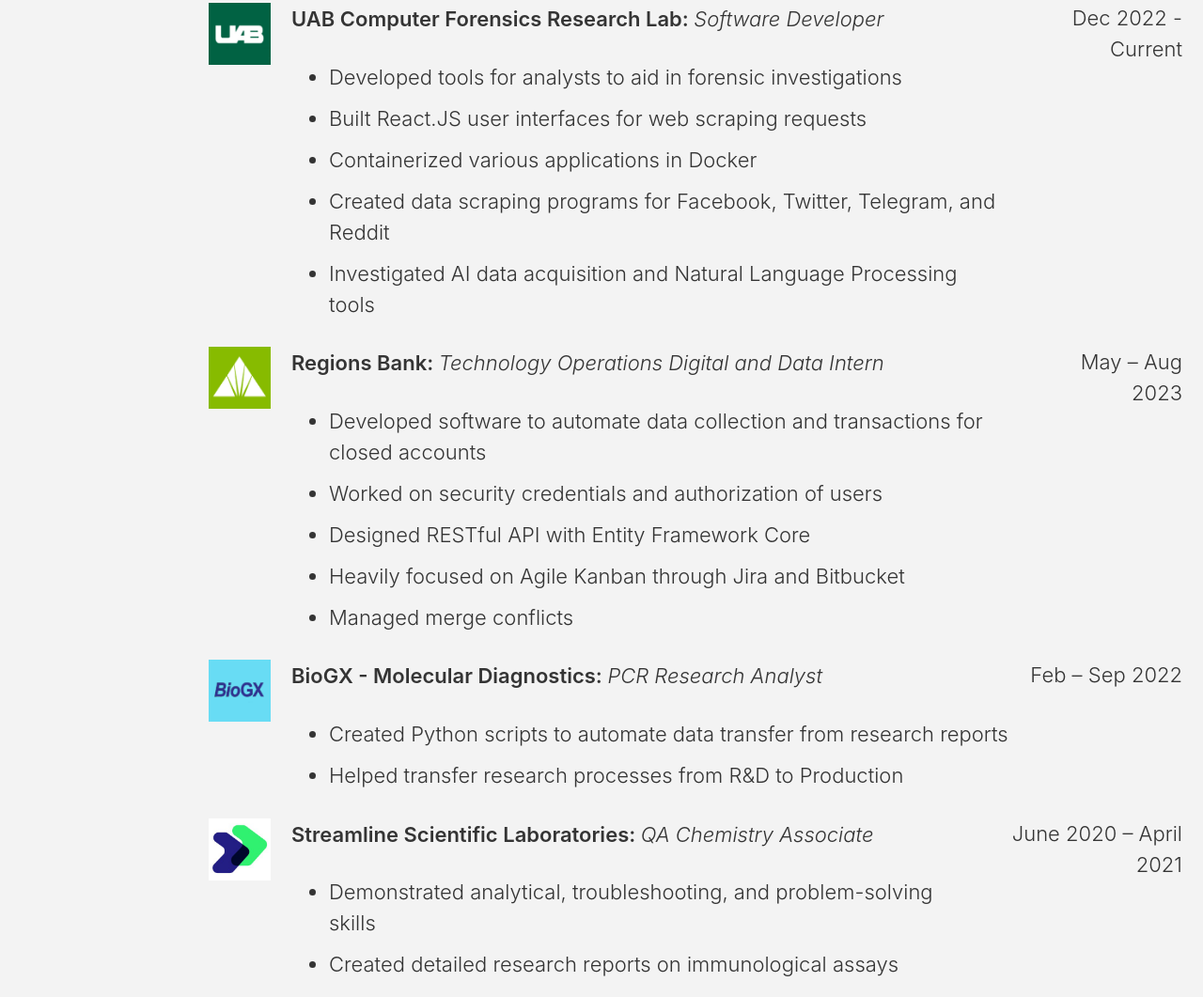
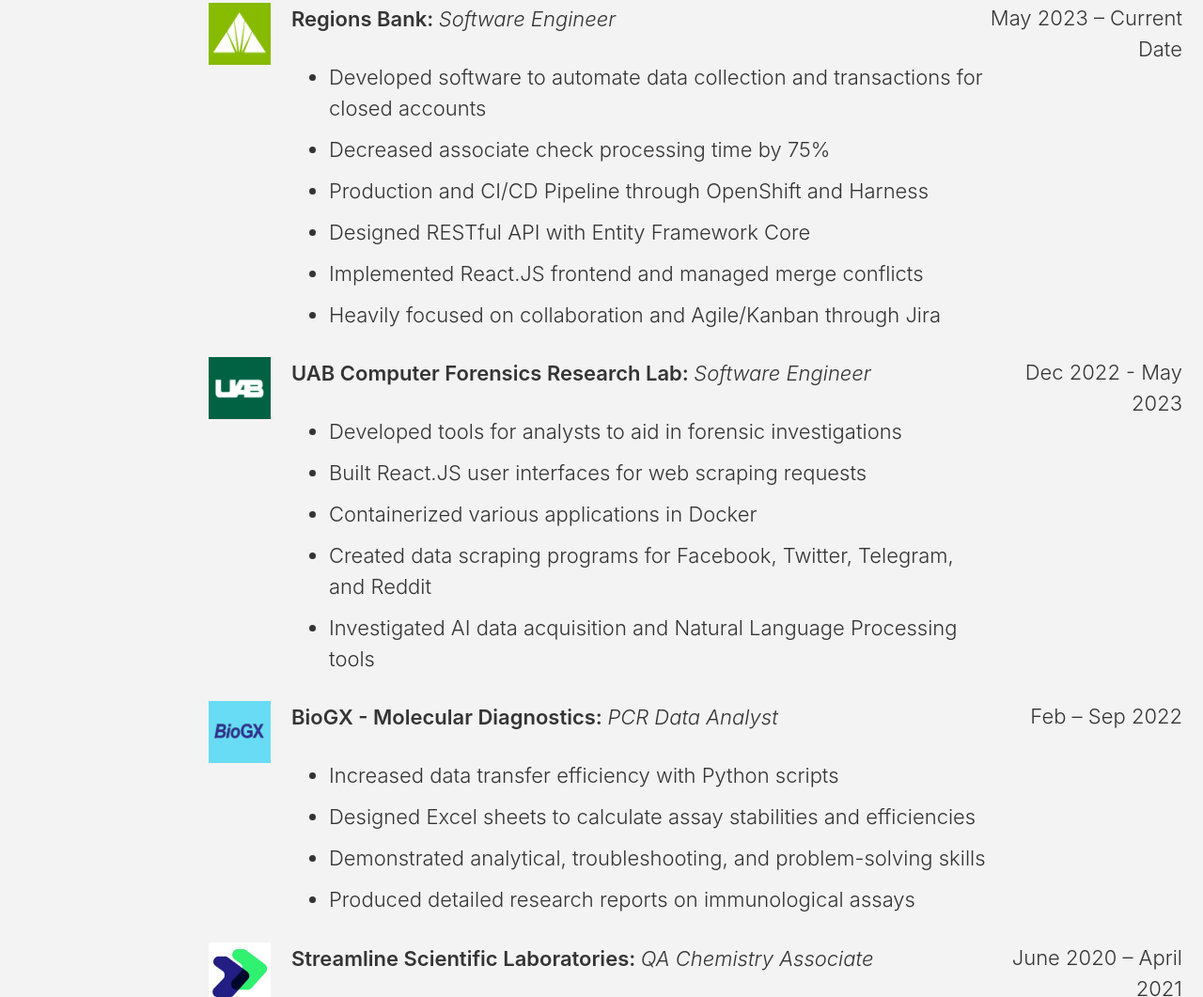
Before and after one commit to mfkimbell/personal-website, a website: page index.html in a window 1280 px wide. Shown: the part 884-1945 px from the top of the page at 94% size. Drawn offline with Linux system fonts and the light colour scheme.

Commit message:
Update index.html

```diff
--- a/index.html
+++ b/index.html
@@ -255,14 +255,58 @@
 
               <h2>Experience</h2>
 
-              <div class="picture-row">
+
+
+
+
+
+
+          <div class="picture-row">
+            <img src="photos/regions.png" class="jobicon" >
+            <div class="column2">
+
+
+          <p style="text-align: left">
+            <span class="titles"
+              > Regions Bank: <span class = "titles2">Software Engineer</span>
+            </span>
+
+
+          <ul class="content1">
+            <li>
+              Developed software to automate data collection and transactions for closed accounts
+            </li>
+            <li>
+              Decreased associate check processing time by 75%
+            </li>
+            <li>
+              Production and CI/CD Pipeline through OpenShift and Harness
+            </li>
+            <li>
+              Designed RESTful API with Entity Framework Core
+            </li>
+            <li>
+              Implemented React.JS frontend and managed merge conflicts
+            </li>
+            <li>
+              Heavily focused on collaboration and Agile/Kanban through Jira
+            </li>
+          </ul>
+        </p>
+      </div>
+
+      <p class="content2" style="margin-left: auto;">May 2023 – Current Date</p>
+      </div>
+
+
+       <div class="picture-row">
                 <img src="photos/uab2.png" class="jobicon" >
                 <div class="column2">
 
 
               <p style="text-align: left">
                 <span class="titles"
-                  > UAB Computer Forensics Research Lab: <span class = "titles2">Software Developer </span>
+                  > UAB Computer Forensics Research Lab: <span class = "titles2">Software Engineer </span>
                 </span>
 
 
@@ -287,46 +331,8 @@
             </p>
           </div>
 
-          <p class="content2" style="margin-left: auto;">Dec 2022 - Current</p>
+          <p class="content2" style="margin-left: auto;">Dec 2022 - May 2023</p>
           </div>
-
-
-
-
-
-          <div class="picture-row">
-            <img src="photos/regions.png" class="jobicon" >
-            <div class="column2">
-
-
-          <p style="text-align: left">
-            <span class="titles"
-              > Regions Bank: <span class = "titles2">Technology Operations Digital and Data Intern</span>
-            </span>
-
-
-          <ul class="content1">
-            <li>
-              Developed software to automate data collection and transactions for closed accounts
-            </li>
-            <li>
-              Worked on security credentials and authorization of users
-            </li>
-            <li>
-              Designed RESTful API with Entity Framework Core
-            </li>
-            <li>
-              Heavily focused on Agile Kanban through Jira and Bitbucket
-            </li>
-            <li>
-              Managed merge conflicts
-            </li>
-          </ul>
-        </p>
-      </div>
-
-      <p class="content2" style="margin-left: auto;">May – Aug 2023</p>
-      </div>
 
 
 
@@ -337,18 +343,24 @@
 
       <p style="text-align: left">
         <span class="titles"
-          > BioGX - Molecular Diagnostics: <span class = "titles2">PCR Research Analyst </span>
+          > BioGX - Molecular Diagnostics: <span class = "titles2">PCR Data Analyst </span>
         </span>
 
 
       <ul class="content1">
 
         <li>
-          Created Python scripts to automate data transfer from research reports
+          Increased data transfer efficiency with Python scripts
         </li>
 
           <li>
-            Helped transfer research processes from R&D to Production
+            Designed Excel sheets to calculate assay stabilities and efficiencies
+          </li>
+          <li>
+            Demonstrated analytical, troubleshooting, and problem-solving skills
+          </li>
+          <li>
+            Produced detailed research reports on immunological assays
           </li>
       </ul>
     </p>
@@ -475,7 +487,7 @@
                   Updated:</strong
                 >
                 <time datetime="2009-01-17T14:05:48+01:00"
-                  >February 7, 2023</time
+                  >Aug 10, 2023</time
                 >
               </p>
             </footer>
```
